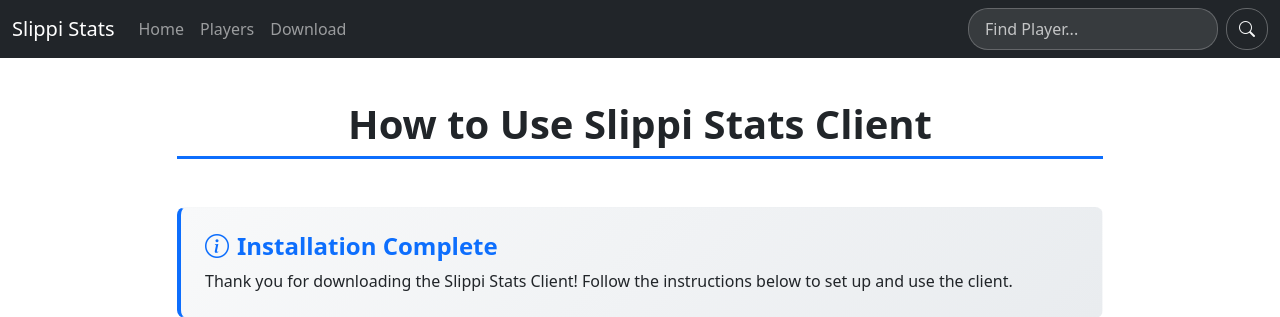
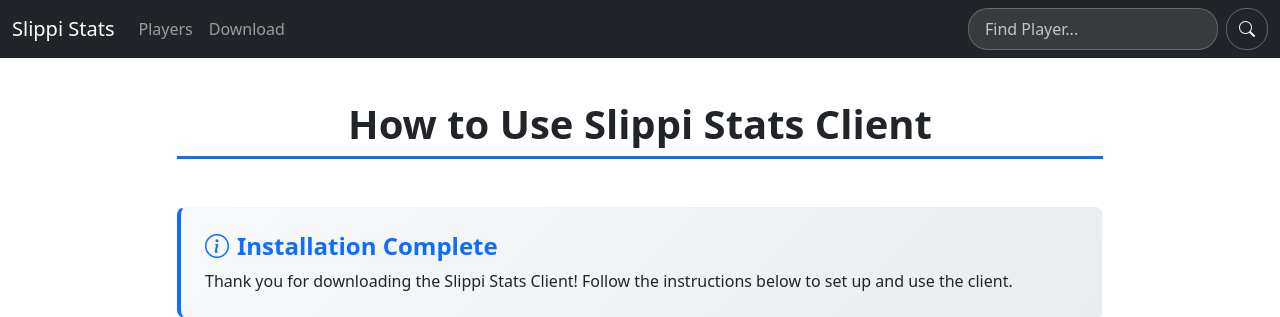
Before and after one commit to wallisga/slippi_stats, a Flask app: page /how-to in a window 1280 px wide. Shown: the top 317 px of the page. Run offline with Flask 3, Linux system fonts and the light colour scheme.

Commit message:
Remove Home button and use Slippi Stats title button instead

```diff
--- a/templates/base.html
+++ b/templates/base.html
@@ -30,10 +30,6 @@
             </button>
             <div class="collapse navbar-collapse" id="navbarNav">
                 <ul class="navbar-nav me-auto">
-                    <li class="nav-item">
-                        <a class="nav-link {% if request.path == '/' %}active{% endif %}" href="/">Home</a>
-                    </li>
-
                     {% block nav_items %}
                     <li class="nav-item">
                         <a class="nav-link {% if '/players' in request.path %}active{% endif %}" href="/players">Players</a>
```
